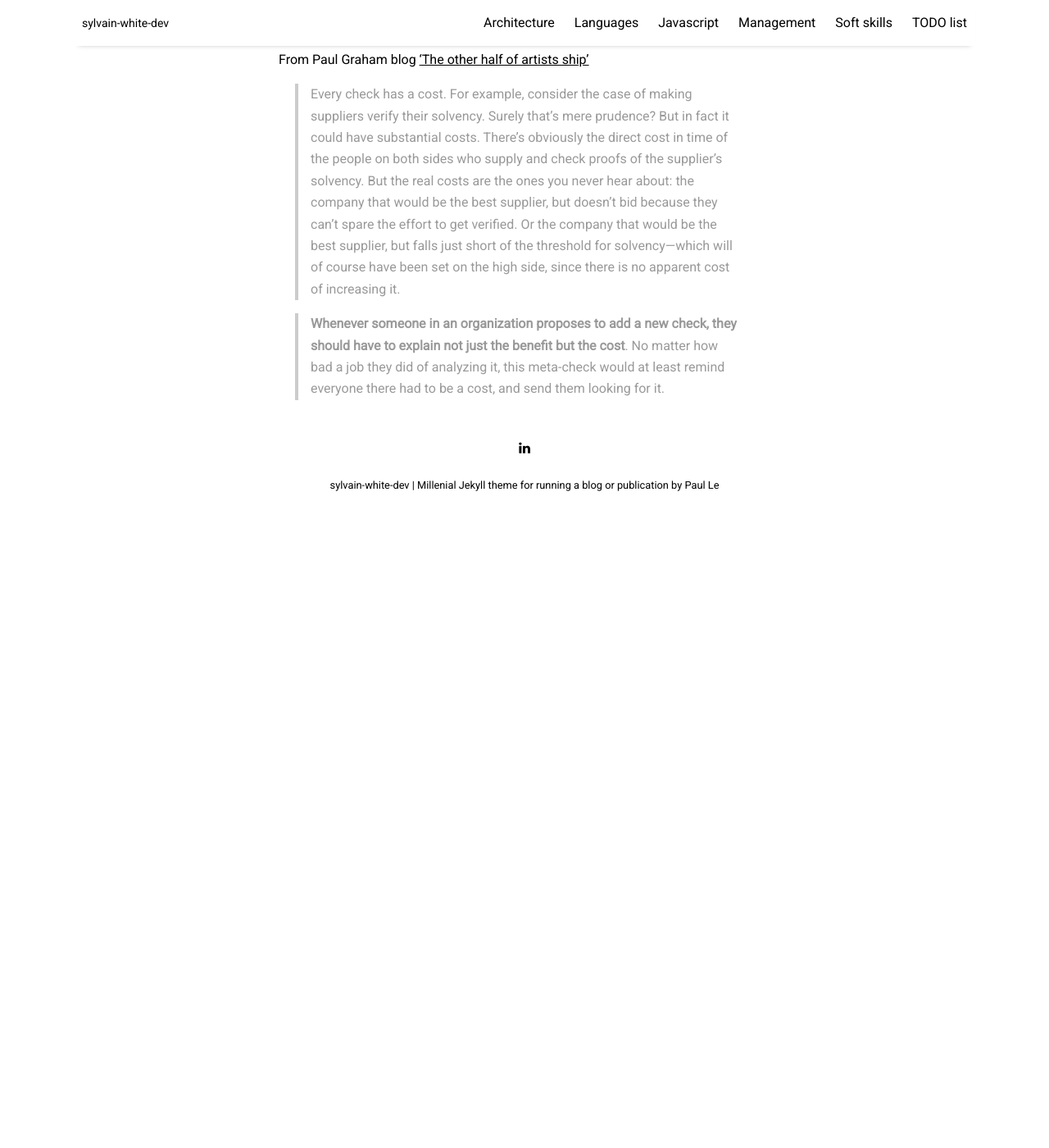
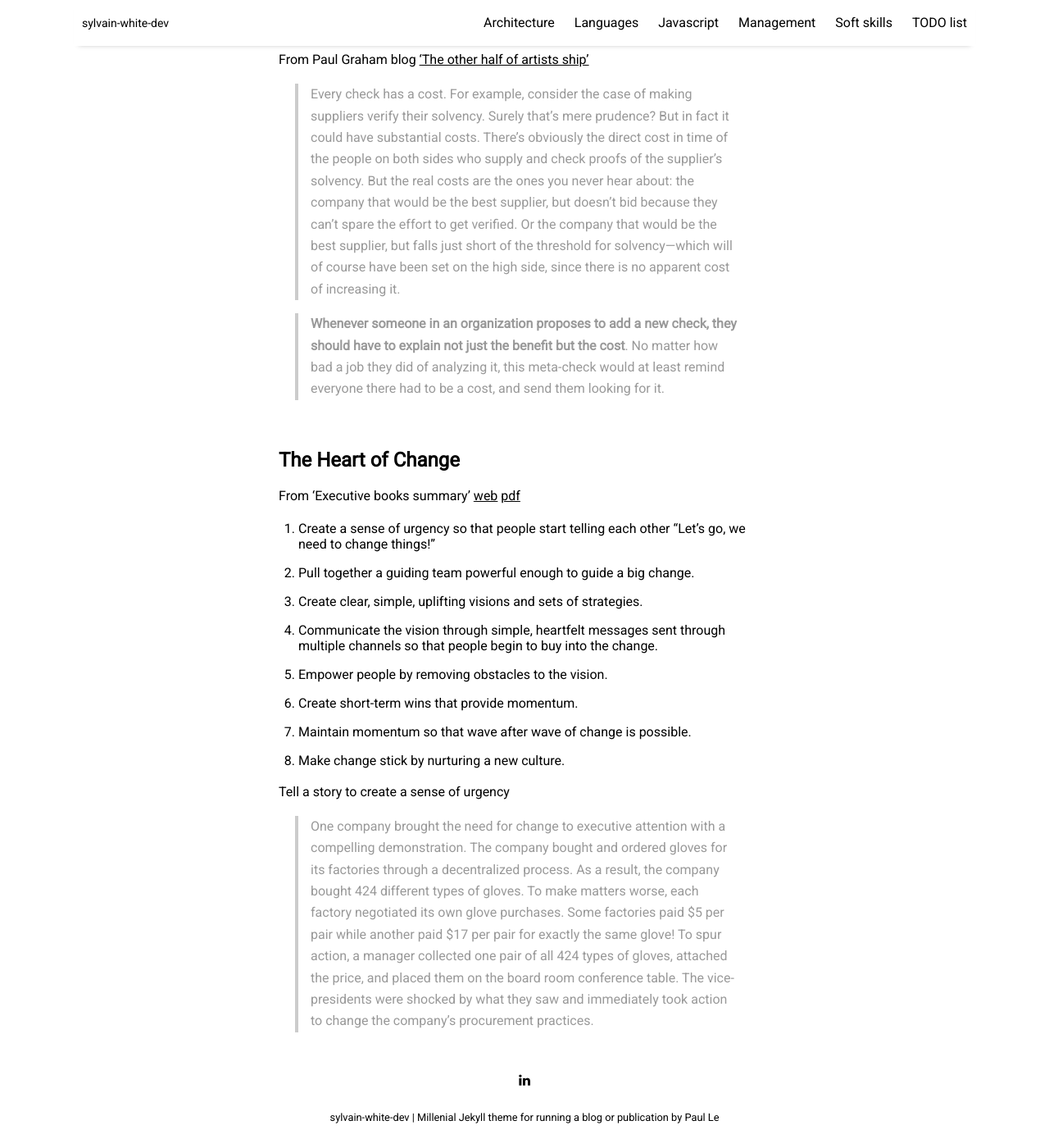
Before and after one commit to sylvainwhite/sylvain-white-dev, a Jekyll site: the page built from pages/management.md, in a window 1280 px wide and 1400 px high, scrolled down 4750 px. Shown: the whole window at 82% size. Built offline with Jekyll 4.4.1, drawn with Linux system fonts in a browser that asks for light colours; nearby versions of some CDN libraries; before the commit the page ends 5380 px from its top, so only the background shows below that.

Commit message:
Update management page

```diff
--- a/pages/management.md
+++ b/pages/management.md
@@ -149,3 +149,24 @@ From Paul Graham blog ['The other half of artists ship'](http://www.paulgraham.c
 > Every check has a cost. For example, consider the case of making suppliers verify their solvency. Surely that's mere prudence? But in fact it could have substantial costs. There's obviously the direct cost in time of the people on both sides who supply and check proofs of the supplier's solvency. But the real costs are the ones you never hear about: the company that would be the best supplier, but doesn't bid because they can't spare the effort to get verified. Or the company that would be the best supplier, but falls just short of the threshold for solvency—which will of course have been set on the high side, since there is no apparent cost of increasing it.
 
 > **Whenever someone in an organization proposes to add a new check, they should have to explain not just the benefit but the cost**. No matter how bad a job they did of analyzing it, this meta-check would at least remind everyone there had to be a cost, and send them looking for it.
+
+<br/>
+
+## The Heart of Change
+
+From 'Executive books summary' [web](https://pdfs.semanticscholar.org/7eec/41cb1c0e5d717cebb2f0ea9d9721b5d7fae3.pdf){:target="_blank"} [pdf]({{ site.github.url }}/resources/theHeartOfChange.pdf){:target="_blank"}
+
+1. Create a sense of urgency so that people start telling each other “Let’s go, we need to change things!”
+2. Pull together a guiding team powerful enough to guide a big change.
+3. Create clear, simple, uplifting visions and sets of strategies.
+4. Communicate the vision through simple, heartfelt messages sent through multiple channels so that people begin to buy into the change.
+5. Empower people by removing obstacles to the  vision.
+6. Create short-term wins that provide momentum.
+7. Maintain momentum so that wave after wave of change is possible.
+8. Make change stick by nurturing a new culture.
+
+Tell a story to create a sense of urgency
+
+> One company brought the need for change to executive attention with a compelling demonstration. The company bought and ordered gloves for its factories through a decentralized process. As a result, the company bought 424 different types of gloves. To make matters worse, each factory negotiated its own glove purchases. Some factories paid $5 per pair
+while another paid $17 per pair for exactly the same glove!
+To spur action, a manager collected one pair of all 424 types of gloves, attached the price, and placed them on the board room conference table. The vice-presidents were shocked by what they saw and immediately took action to change the company’s procurement practices.
```
Also changed, not shown: 1 other file.
